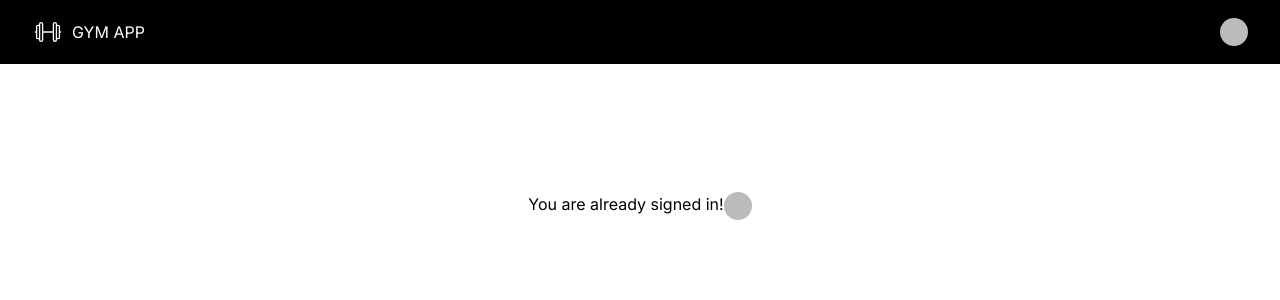
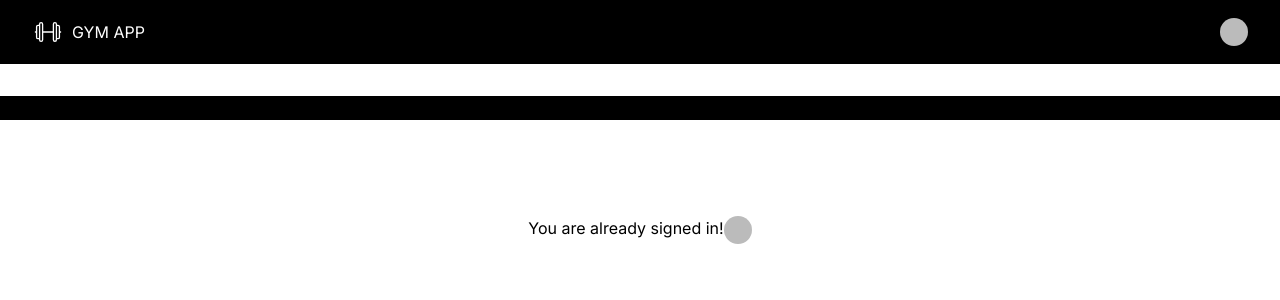
Before and after one commit to 99ru/gym-app, a Next.js app: page /sign-in in a window 1280 px wide. Shown: the top 300 px of the page. Built offline with nearby package versions, Linux system fonts and the light colour scheme; no server answers; sample sign-in values are in the browser's storage; some icons are missing.

Commit message:
deploy error fix?

```diff
--- a/app/layout.tsx
+++ b/app/layout.tsx
@@ -1,10 +1,10 @@
 import './globals.css'
 import { Inter } from 'next/font/google'
-import { Nav } from '../components/layout/Nav'
+import { Nav } from '../components/Nav'
 
 
 import { ClerkProvider } from '@clerk/nextjs'
-
+const clerk_pub_key = process.env.NEXT_PUBLIC_CLERK_PUBLISHABLE_KEY;
 
 const inter = Inter({ subsets: ['latin'] })
 
@@ -19,7 +19,7 @@ export default function RootLayout({
   children: React.ReactNode
 }) {
   return (
-  <ClerkProvider>
+  <ClerkProvider publishableKey={clerk_pub_key} >
     <html lang="en">
       <body className={inter.className}>
        <Nav />
--- a/components/layout/Nav.tsx
+++ b/components/Nav.tsx
@@ -6,6 +6,7 @@ import { SignInButton, UserButton } from "@clerk/nextjs";
 import { SignedIn, SignedOut } from "@clerk/nextjs/app-beta/client";
 import { AiOutlineMenu, AiOutlineClose } from "react-icons/ai";
 import { CiDumbbell } from "react-icons/ci";
+import CurrentTime from "./CurrentTime";
 
 export function Nav() {
   const [isDropdownOpen, setDropdownOpen] = useState(false);
@@ -78,7 +79,9 @@ export function Nav() {
       <div className="w-full px-[3rem] till-phone:px-[5vw] h-[2rem] till-desktop:h-[4rem] flex items-center justify-center bg-white bg-white text-black">
         {/* Add your current time component here */}
       </div>
+      <CurrentTime />
     </nav>
+
   );
 }
 
```
